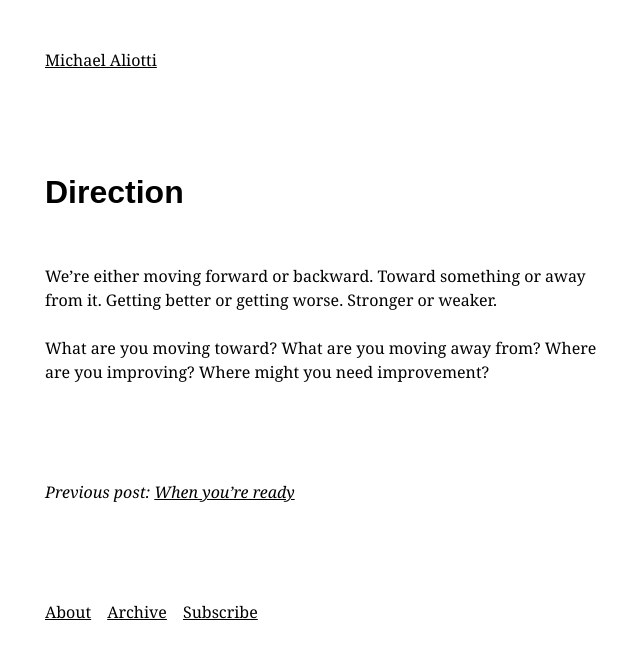
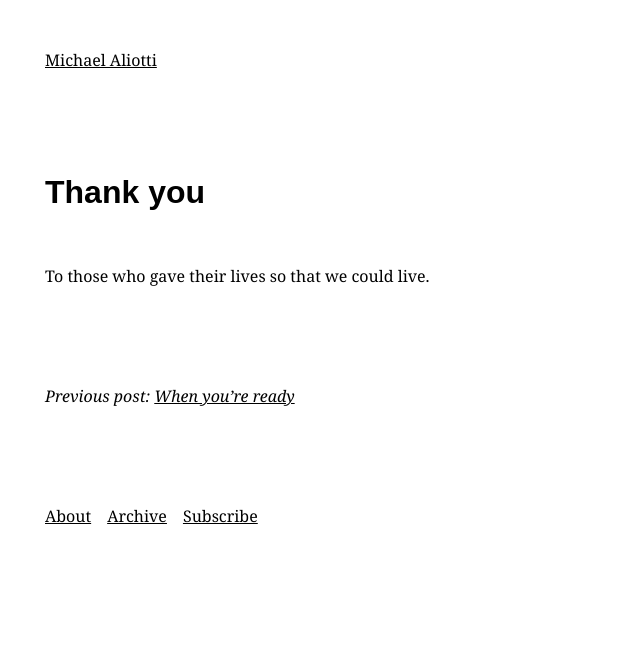
Before and after one commit to michaelaliotti/michaelaliotti.github.io, a Jekyll site: the page built from _posts/2021-05-31-direction.md, in a window 1280 px wide. Shown: the top 659 px of the page, without its empty margins (307-947 px from the left). Built offline with Jekyll 4.4.1, drawn with Linux system fonts in a browser that asks for light colours.

Commit message:
Updated post for 31 May 2021.

```diff
--- a/_posts/2021-05-31-direction.md
+++ b/_posts/2021-05-31-direction.md
@@ -1,8 +1,6 @@
 ---
 layout: post
-title: Direction
+title: Thank you
 ---
 
-We're either moving forward or backward. Toward something or away from it. Getting better or getting worse. Stronger or weaker.
-
-What are you moving toward? What are you moving away from? Where are you improving? Where might you need improvement?
+To those who gave their lives so that we could live.
```
